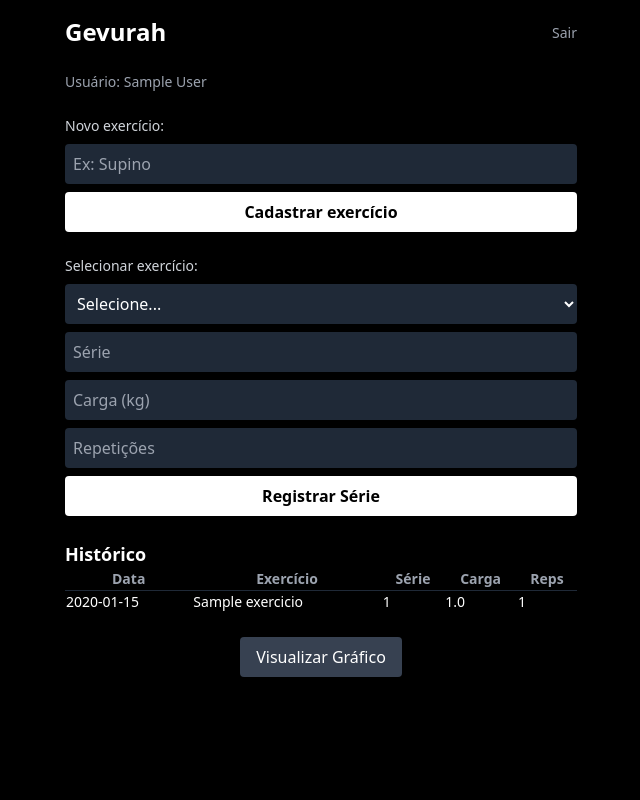
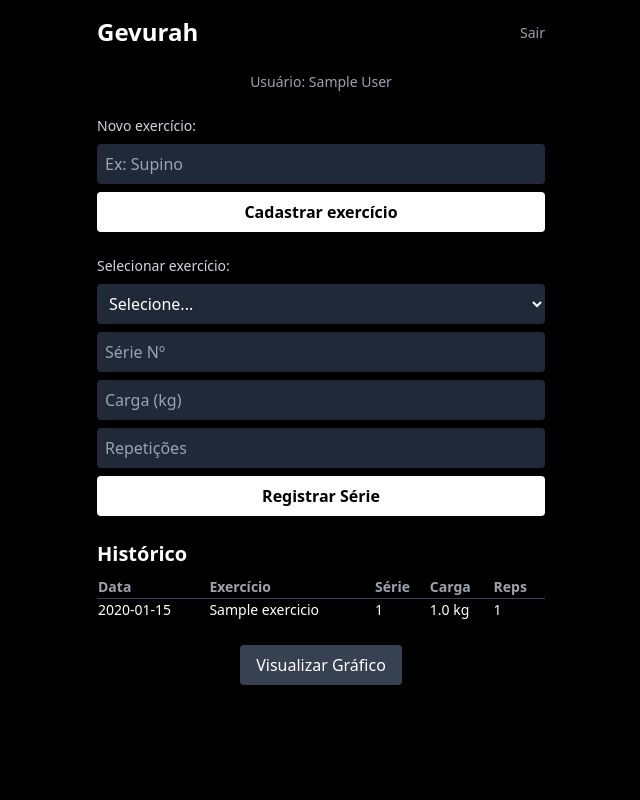
Before and after one commit to pedrocamposlive/Gevurah, a Flask app: page /index in a window 1280 px wide. Shown: the whole page, without its empty margins (319-959 px from the left). Run offline with Flask 3, Linux system fonts and the light colour scheme; the visitor is signed in with stand-in values (Sample User, id 1); tables that the repository leaves empty hold one stand-in row (values such as "Sample post"); some libraries are stand-ins or nearby versions.

Commit message:
Update index.html

```diff
--- a/templates/index.html
+++ b/templates/index.html
@@ -1,14 +1,23 @@
 <!DOCTYPE html>
 <html lang="pt-br">
 <head>
-  <meta charset="UTF-8">
-  <meta name="viewport" content="width=device-width, initial-scale=1.0">
-  <title>Gevurah</title>
+  <meta charset="UTF-8" />
+  <meta name="viewport" content="width=device-width, initial-scale=1.0" />
+  <title>Gevurah - Treino</title>
   <script src="https://cdn.tailwindcss.com"></script>
-  <script src="https://cdn.jsdelivr.net/npm/chart.js"></script>
+  <link rel="manifest" href="{{ url_for('static', filename='manifest.json') }}">
+  <meta name="theme-color" content="#000000" />
+  <script>
+    if ('serviceWorker' in navigator) {
+      navigator.serviceWorker.register("{{ url_for('static', filename='service-worker.js') }}");
+    }
+  </script>
 </head>
-<body class="bg-black text-white font-sans min-h-screen p-4">
-  <div class="max-w-lg mx-auto space-y-6">
+<body class="bg-black text-white font-sans flex flex-col items-center min-h-screen p-4">
+
+  <div class="w-full max-w-md space-y-6">
+
+    <!-- Topo -->
     <div class="flex justify-between items-center">
       <h1 class="text-2xl font-bold">Gevurah</h1>
       <form action="/logout" method="get">
@@ -16,31 +25,36 @@
       </form>
     </div>
 
-    <p class="text-sm text-gray-400">Usuário: <span class="font-medium">{{ usuario }}</span></p>
+    <p class="text-sm text-gray-400 text-center">Usuário: <span class="font-medium">{{ usuario }}</span></p>
 
+    <!-- Cadastro de exercício -->
     <form action="/adicionar_exercicio" method="POST" class="flex flex-col gap-2">
       <label class="text-sm text-gray-300">Novo exercício:</label>
-      <input type="text" name="novo_exercicio" placeholder="Ex: Supino" class="bg-gray-800 p-2 rounded">
-      <button class="bg-white text-black py-2 font-bold rounded">Cadastrar exercício</button>
+      <input type="text" name="novo_exercicio" required placeholder="Ex: Supino" class="bg-gray-800 p-2 rounded" />
+      <button type="submit" class="bg-white text-black font-semibold py-2 rounded">Cadastrar exercício</button>
     </form>
 
+    <!-- Registro de série -->
     <form action="/adicionar" method="POST" class="flex flex-col gap-2">
       <label class="text-sm text-gray-300">Selecionar exercício:</label>
-      <select name="exercicio_id" class="bg-gray-800 p-2 rounded">
+      <select name="exercicio_id" required class="bg-gray-800 p-2 rounded">
         <option value="">Selecione...</option>
         {% for ex in exercicios %}
-        <option value="{{ ex["id"] }}">{{ ex["nome"] }}</option>
+        <option value="{{ ex[0] }}">{{ ex[1] }}</option>
         {% endfor %}
       </select>
-      <input type="number" name="serie" placeholder="Série" class="bg-gray-800 p-2 rounded">
-      <input type="number" name="carga" placeholder="Carga (kg)" class="bg-gray-800 p-2 rounded">
-      <input type="number" name="reps" placeholder="Repetições" class="bg-gray-800 p-2 rounded">
-      <button class="bg-white text-black py-2 font-bold rounded">Registrar Série</button>
+
+      <input type="number" name="serie" placeholder="Série Nº" required class="bg-gray-800 p-2 rounded" />
+      <input type="number" step="0.1" name="carga" placeholder="Carga (kg)" required class="bg-gray-800 p-2 rounded" />
+      <input type="number" name="reps" placeholder="Repetições" required class="bg-gray-800 p-2 rounded" />
+
+      <button type="submit" class="bg-white text-black font-bold py-2 rounded">Registrar Série</button>
     </form>
 
+    <!-- Histórico -->
     <div>
-      <h2 class="text-lg font-semibold mt-4">Histórico</h2>
-      <table class="w-full text-sm">
+      <h2 class="text-xl font-semibold mb-2 mt-4">Histórico</h2>
+      <table class="w-full text-sm text-left">
         <thead class="text-gray-400">
           <tr>
             <th>Data</th>
@@ -52,11 +66,11 @@
         </thead>
         <tbody>
           {% for s in series %}
-          <tr class="border-t border-gray-800">
+          <tr class="border-t border-gray-700">
             <td>{{ s[0] }}</td>
             <td>{{ s[1] }}</td>
             <td>{{ s[2] }}</td>
-            <td>{{ s[3] }}</td>
+            <td>{{ s[3] }} kg</td>
             <td>{{ s[4] }}</td>
           </tr>
           {% endfor %}
@@ -64,16 +78,19 @@
       </table>
     </div>
 
+    <!-- Gráfico -->
     <div class="text-center mt-4">
       <button onclick="mostrarGrafico()" class="bg-gray-700 px-4 py-2 rounded">Visualizar Gráfico</button>
     </div>
 
     <div id="grafico-container" class="mt-4 hidden">
-      <h2 class="text-lg font-semibold mb-2">Progresso</h2>
-      <canvas id="graficoProgresso" class="bg-white rounded w-full"></canvas>
+      <h2 class="text-xl font-semibold mb-2">Progresso por Exercício</h2>
+      <canvas id="graficoProgresso" height="250" class="bg-white rounded-md w-full"></canvas>
     </div>
   </div>
 
+  <!-- Chart.js -->
+  <script src="https://cdn.jsdelivr.net/npm/chart.js"></script>
   <script>
     let graficoRenderizado = false;
 
@@ -83,10 +100,10 @@
 
       if (graficoRenderizado) return;
 
-      fetch("/dados")
+      fetch('/dados')
         .then(res => res.json())
         .then(data => {
-          const ctx = document.getElementById("graficoProgresso").getContext("2d");
+          const ctx = document.getElementById('graficoProgresso').getContext('2d');
           const datasets = [];
 
           for (let nome in data) {
```
